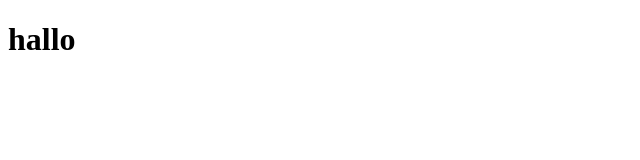
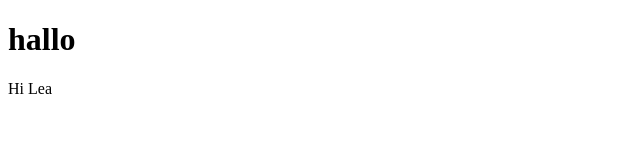
Before and after one commit to MarzioCostantini/Git-Projekt, a plain HTML site: page index.html in a window 1280 px wide. Shown: the full height of the page, 0-640 px from the left. Drawn offline with Linux system fonts and the light colour scheme.

Commit message:
p hinzugefügt

```diff
--- a/index.html
+++ b/index.html
@@ -8,6 +8,6 @@
 </head>
 <body>
     <h1>hallo</h1>
-
+    <p>Hi Lea</p>
 </body>
 </html>
```
